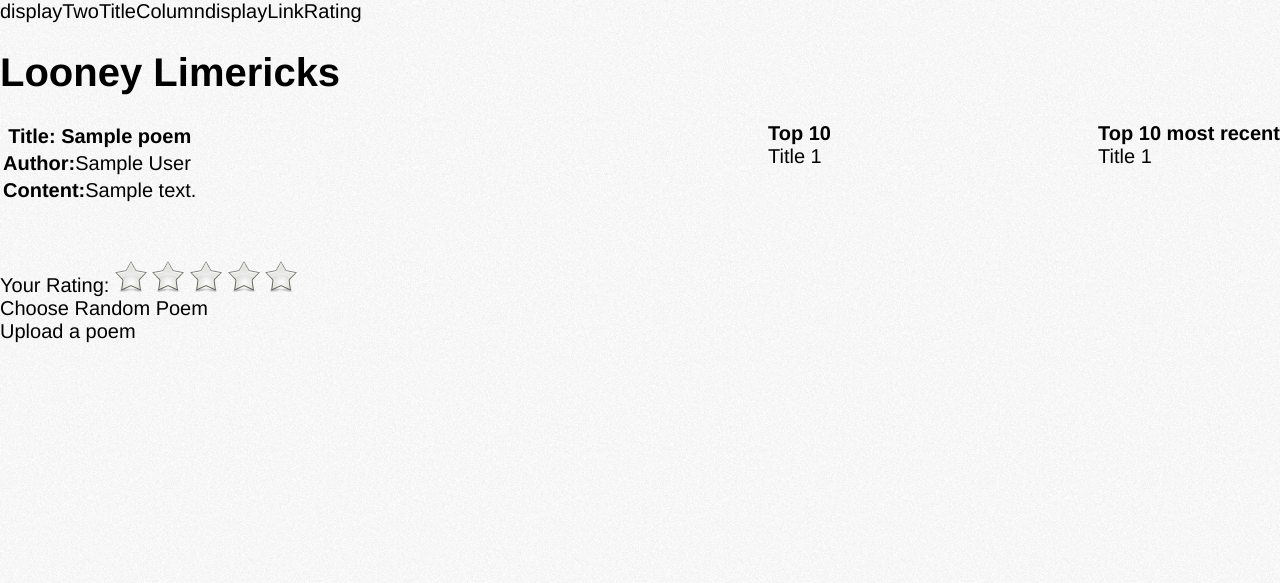
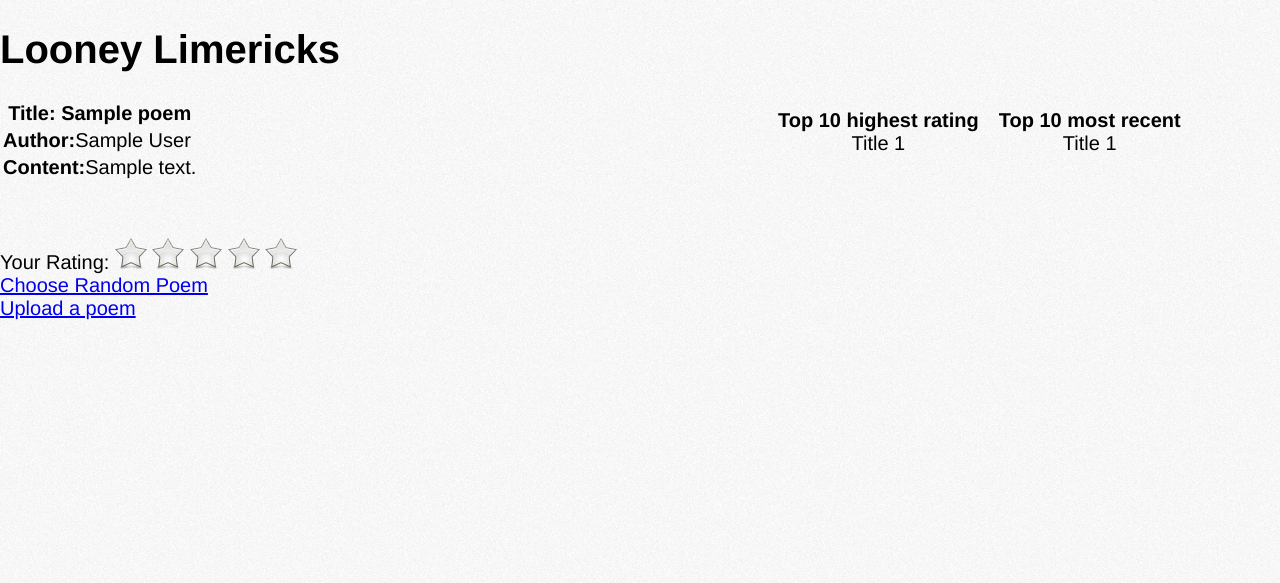
Before and after one commit to tungqd/LooneyLimericks, a PHP site: page / in a window 1280 px wide. Shown: the top 583 px of the page. Run offline with PHP 8.4, Linux system fonts and the light colour scheme; tables that the repository leaves empty or names only in its code hold one stand-in row (values such as "Sample post").

Commit message:
fix div positions in View

```diff
--- a/css/styles.css
+++ b/css/styles.css
@@ -19,7 +19,7 @@ body
 
 #poemWrapper
 {
-    width: 50%;
+    width: 60%;
     float: left;
     margin: 0 auto;
 }
@@ -32,17 +32,27 @@ body
 
 #poem
 {
+    width: 50%;
     float: left;
+}
+
+#rate
+{
+    width: 50%;
 }
 
 #topHighest
 {
+    text-align: center;
     float: left;
+    padding: 10px;
 }
 
 #topRecent
 {
-    float:right;
+    text-align: center;
+    float: left;
+    padding: 10px;
 }
 .right
 {
--- a/views/BaseView.php
+++ b/views/BaseView.php
@@ -7,12 +7,12 @@ abstract class BaseView
 
     function displayTwoTitleColumn()
     {
-        echo "displayTwoTitleColumn";
+        echo "";
     }
 
     function displayLinkRating()
     {
-        echo "displayLinkRating";
+        echo "";
     }
 }
 ?>
--- a/views/LandingView.php
+++ b/views/LandingView.php
@@ -28,7 +28,7 @@ class LandingView extends BaseView
 <div id="wrapper" class="landingPage">
 
     <div id="poemWrapper">
-            <div id="poem">
+        <div id="poem">
                 <table>
                     <tr>
                         <th class="PoemTitle">Title:
@@ -45,7 +45,7 @@ class LandingView extends BaseView
                         <td class="PoemContent"><b>Content:</b><?php echo $result_array[3];?></td>
                     </tr>
                 </table>
-            </div>
+        </div> <!-- close poem div -->
             <br/><br/><br/><br/><br/><br/>
         <div id="rate"> Your Rating:
             <img id="1" onclick="rate(this.id)" onmouseover="highlight(this.id)" onmouseout="clear(this.id)" src='./views/grayStar.png' />
@@ -130,15 +130,18 @@ class LandingView extends BaseView
                 }
             </script> <!-- close Javascript function block -->
         </div> <!-- close div id="rate" -->
+
+
         <div id="link">
-            <a>Choose Random Poem</a>
+            <a href="index.php">Choose Random Poem</a>
             <br/>
-            <a>Upload a poem</a>
+            <a href="index.php">Upload a poem</a>
             </div>
     </div><!-- close div id="poemWrapper" -->
+
     <div class="right">
             <div id="topHighest">
-                <b class="highest">Top 10</b><br>
+                <b class="highest">Top 10 highest rating</b><br>
                 <!-- fake link -->
                 <a>Title 1</a>
 
```
Also changed, not shown: views/PoemView.php (+11 -13 lines).
